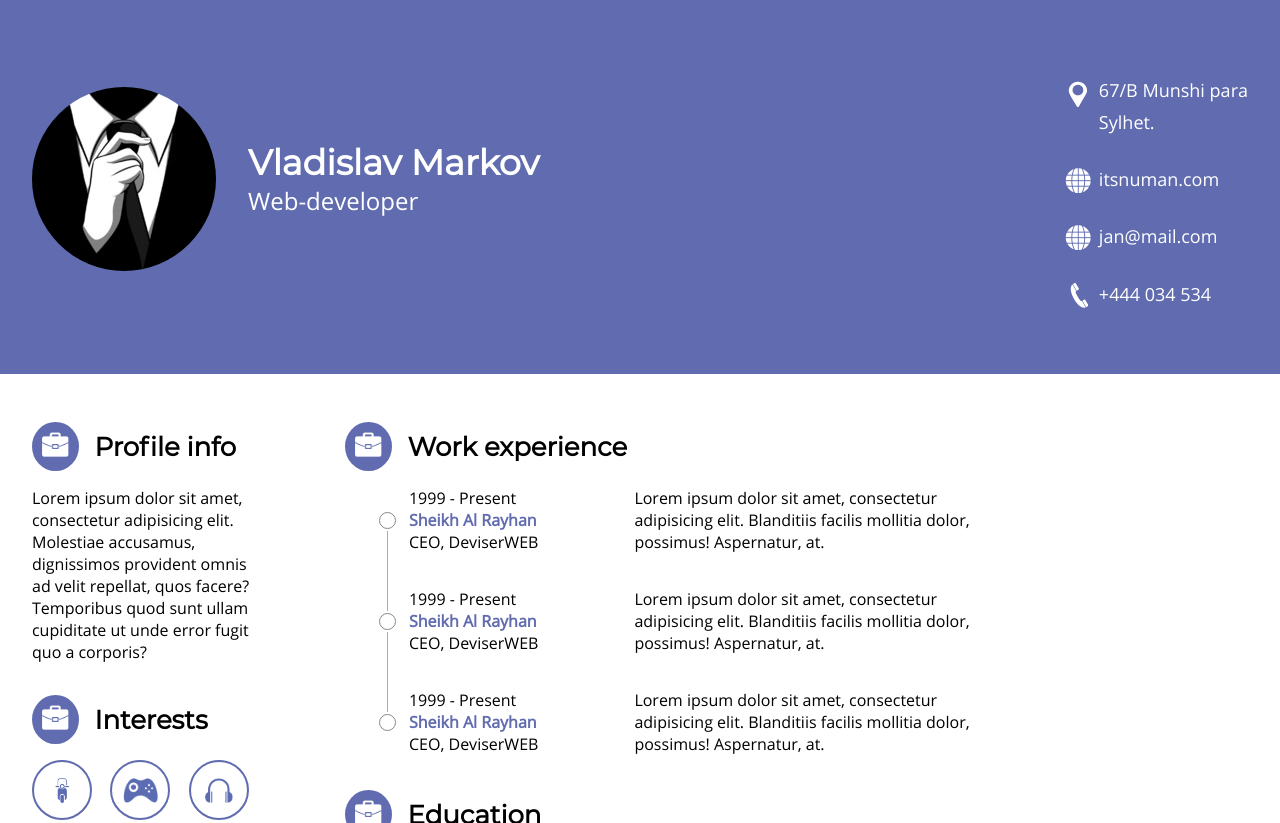
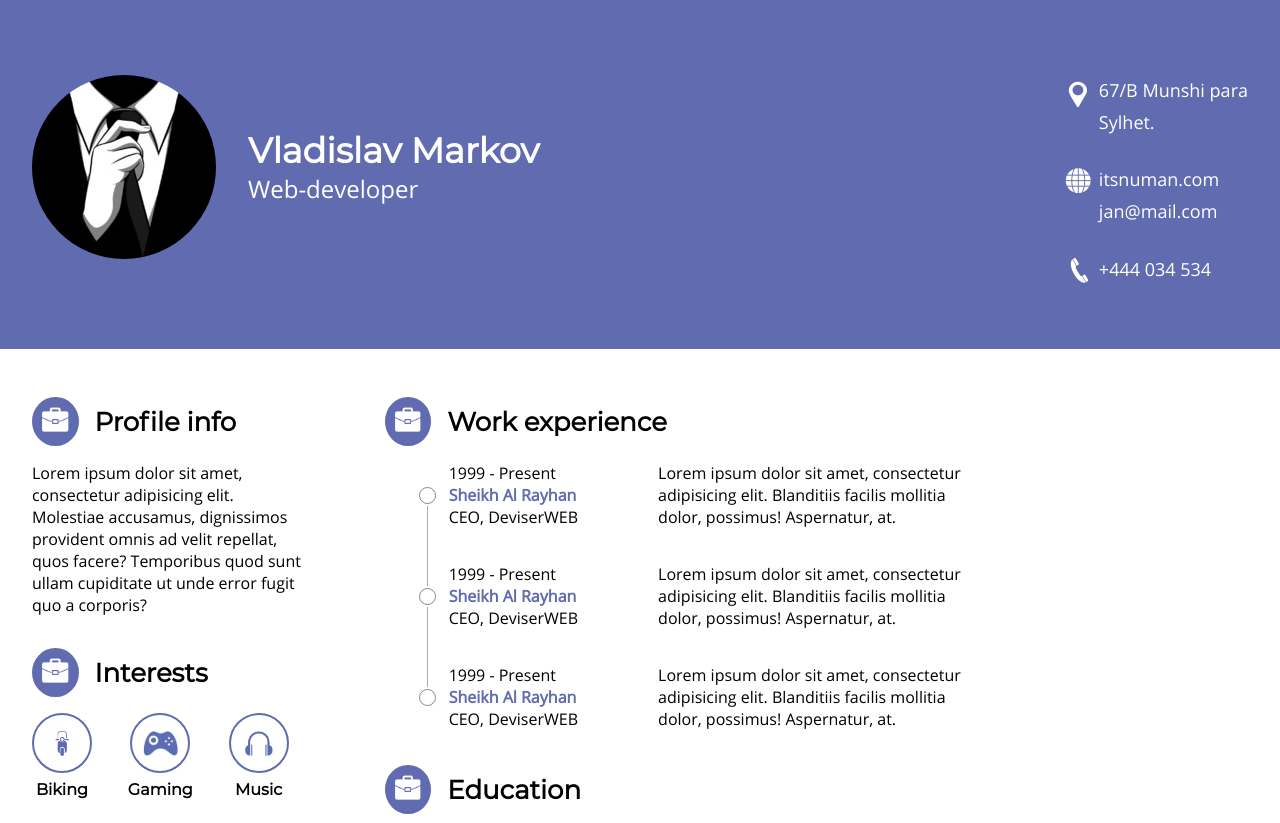
Before and after one commit to v1adislav/TestLB, a website: page src/index.html in a window 1280 px wide. Shown: the top 823 px of the page. Drawn offline with nearby package versions, Linux system fonts and the light colour scheme; files whose address does not match are found by name.

Commit message:
fix layot

```diff
--- a/src/index.html
+++ b/src/index.html
@@ -21,7 +21,7 @@
 			<ul class="contacts-list">
 				<li class="contacts-list__adress">67/B Munshi para <br> Sylhet.</li>
 				<a href="mailto:itsnuman.com" target="_blank"><li class="contacts-list__mail">itsnuman.com</li></a>
-				<a href="mailto:jan@mail.com" target="_blank"><li class="contacts-list__mail">jan@mail.com</li></a>
+				<a href="mailto:jan@mail.com" target="_blank"><li class="contacts-list__maill">jan@mail.com</li></a>
 				<a href="tel:+444 034 534"><li class="contacts-list__tel">+444 034 534</li></a>
 			</ul>
 		</div>
--- a/src/scss/main.scss
+++ b/src/scss/main.scss
@@ -94,15 +94,13 @@ $montserrat: Montserrat-Regular, sans-serif;
 	color: black;
 	transition: all 0.4s ease;
 }
-.contacts-list__mail:before:last-child{
-	display: none;
-}
+
 .main-wrapper{
 	display: flex;
 	padding: 2rem 4rem 5rem 4rem;
 }
 .left-block{
-	width: 20%;
+	width: 24%;
 	.profile-info{
 		margin-bottom: 2rem;
 		p{
@@ -175,7 +173,7 @@ $montserrat: Montserrat-Regular, sans-serif;
 	}
 }
 .right-block{
-	width: 80%;
+	width: 76%;
 	margin-left: 5rem;
 }
 .timeline-wrap{
@@ -222,7 +220,8 @@ $montserrat: Montserrat-Regular, sans-serif;
 				&__text{
 					width: 40%;
 					font-family: $sans;
-					margin-left: 6rem;
+					margin-left: 5rem;
+					margin-bottom: 2rem;
 				}
 			}
 		.timeline-item:last-child li:after{
@@ -246,7 +245,6 @@ $montserrat: Montserrat-Regular, sans-serif;
 		display: flex;
 		flex-direction: column;
 		margin-right: 4rem;
-		margin: auto;
 		align-items: center;
 		text-align: center;
 		.skills-counter{
@@ -328,10 +326,12 @@ $montserrat: Montserrat-Regular, sans-serif;
 	}
 	.right-block .experence .timeline-wrap .timeline-item__text{
 		font-size: 14px;
-		margin-left: 0rem;
 	}
 	.skills-item__wrap{
 			margin-bottom: 2rem;
 		}
+	.skills-list .skills-item__wrap{
+		margin:auto;
+	}
 
 }
```
Also changed, not shown: build/css/main.css.
